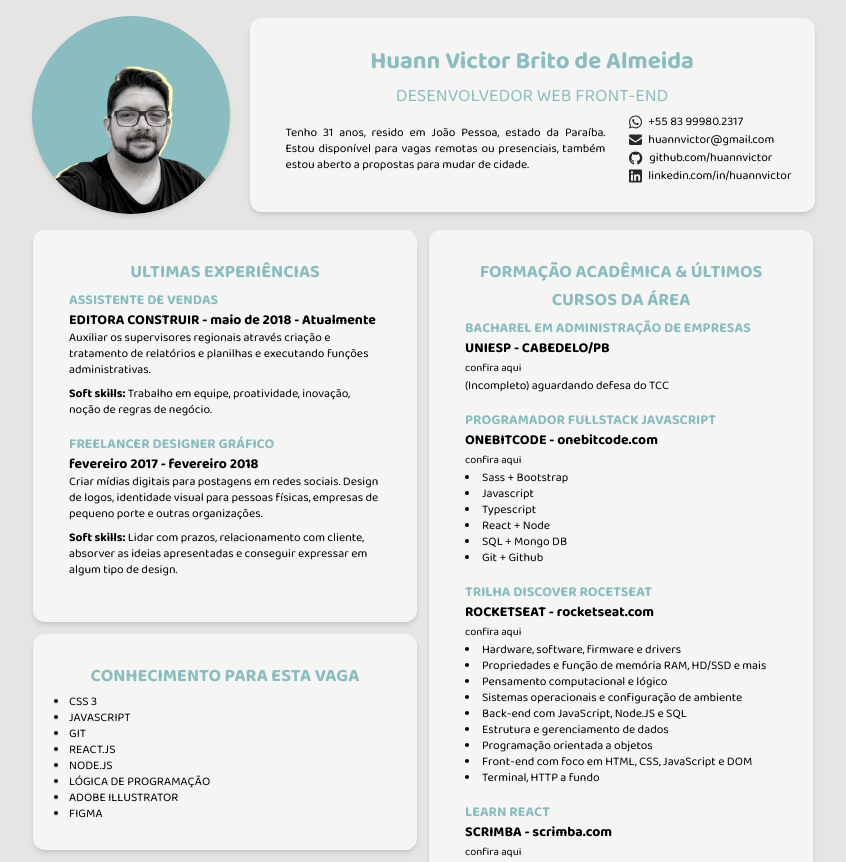
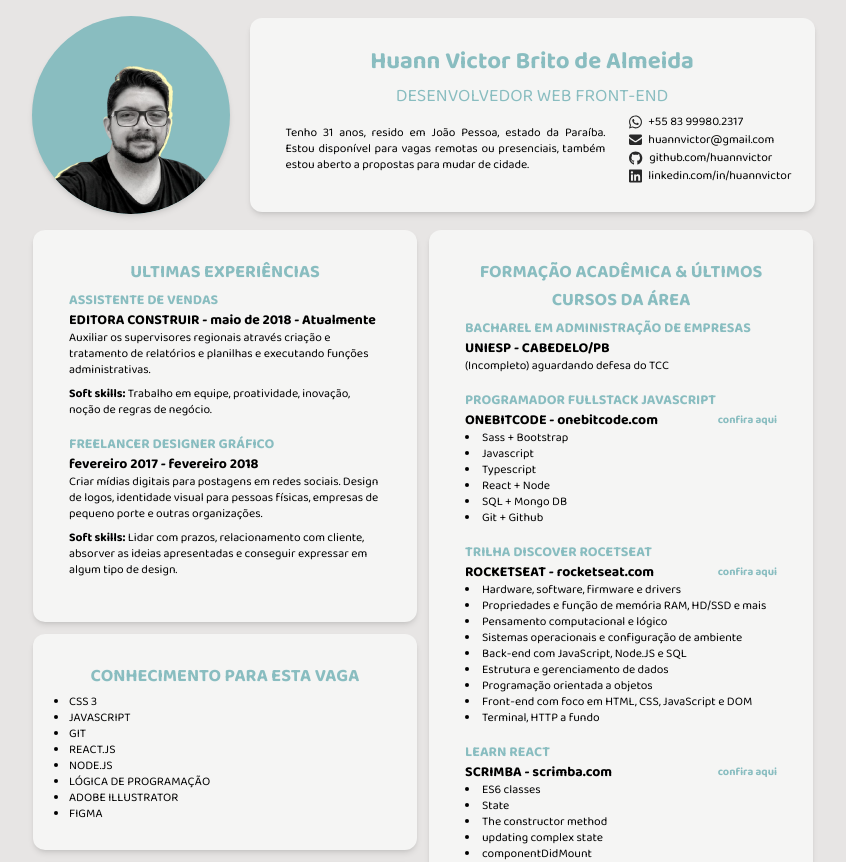
Before and after one commit to huannvictor/curriculo, a React (Create React App) app: page / in a window 1280 px wide. Shown: the top 862 px of the page, without its empty margins (217-1063 px from the left). Built offline with nearby package versions, Linux system fonts and the light colour scheme.

Commit message:
link button

```diff
--- a/src/components/Studies/content.js
+++ b/src/components/Studies/content.js
@@ -10,6 +10,7 @@ export const studies = {
     title:"BACHAREL EM ADMINISTRAÇÃO DE EMPRESAS",
     entity:"UNIESP",
     place:"CABEDELO/PB",
+    hasLink: false,
     link:"",
     subject:"(Incompleto) aguardando defesa do TCC"
   },
@@ -17,6 +18,7 @@ export const studies = {
     title:"PROGRAMADOR FULLSTACK JAVASCRIPT",
     entity:"ONEBITCODE",
     place:"onebitcode.com",
+    hasLink: true,
     link:"https://programador.onebitcode.com",
     subject:[
       "Sass + Bootstrap",
@@ -30,6 +32,7 @@ export const studies = {
   discoverRocketseat:{
     title:"TRILHA DISCOVER ROCETSEAT",
     entity:"ROCKETSEAT",
+    hasLink: true,
     place:"rocketseat.com",
     link:"https://www.rocketseat.com.br/discover",
     subject:[
@@ -48,6 +51,7 @@ export const studies = {
     title:"LEARN REACT",
     entity:"SCRIMBA",
     place:"scrimba.com",
+    hasLink: true,
     link:"https://scrimba.com/learn/learnreact",
     subject:[
       "ES6 classes",
--- a/src/components/Studies/index.jsx
+++ b/src/components/Studies/index.jsx
@@ -10,9 +10,14 @@ export function Studies() {
             return(
               <div key={key} className="text-sm flex flex-col mb-2">
                 <h2 className="text-brand-500 font-bold">{content.title}</h2>
+                <div className="studyContainer relative">
                   <strong className="">{content.entity} - {content.place}</strong>
-                <span className=" float-left text-[11px] hover:underline hover:underline-offset-4 hover:decoration-brand-500">
-                  <a href={content.link}>confira aqui</a>
+                  <span className="float-left text-[11px] hover:underline hover:underline-offset-4 hover:decoration-brand-500">
+                    {
+                      content.hasLink
+                        ? <a className="linkButton absolute right-0 text-brand-500 font-bold" href={content.link}>confira aqui</a>
+                        : null
+                    }
                   </span>
                   <p className="text-xs mb-2">
                   {
@@ -28,6 +33,7 @@ export function Studies() {
                   }
                   </p>
                 </div>
+              </div>
             )
           })
         }
```
Lines whose indentation alone changed are shown as unchanged.
